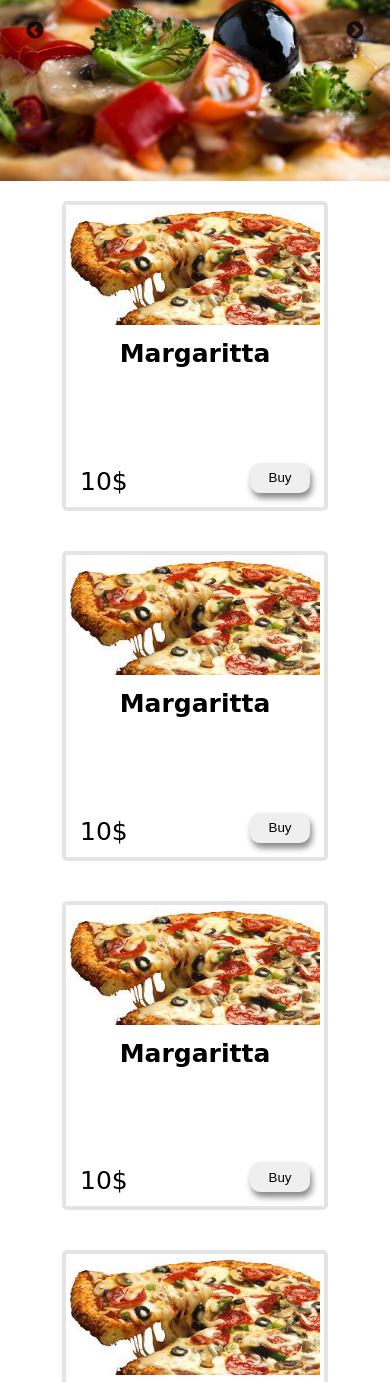
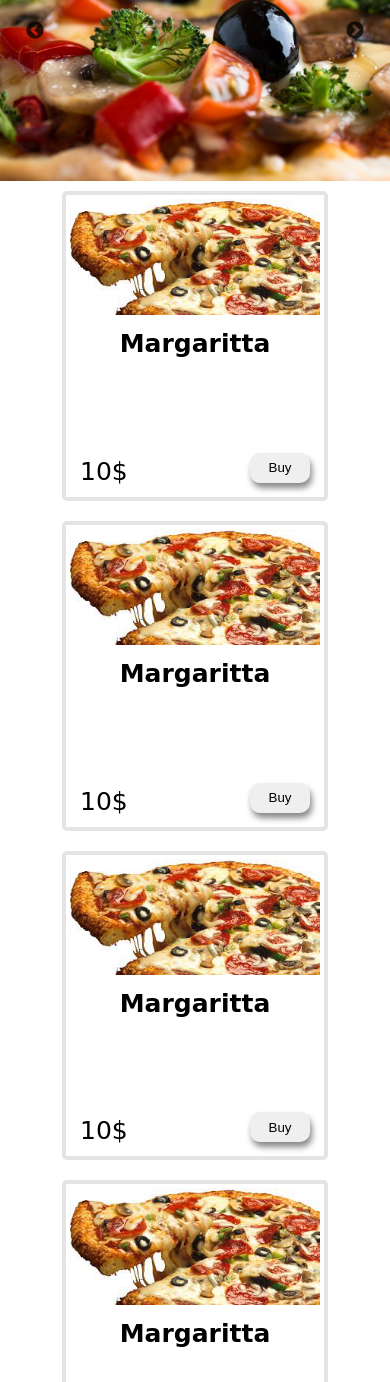
Before and after one commit to ValikNovikov/pizza, a website: page index.html in a window 390 px wide. Shown: the part 199-1581 px from the top of the page. Drawn offline with Linux system fonts and the light colour scheme; files that its build step writes are made by us from their sources; a web font is replaced by a local one.

Commit message:
#3 remade with float

```diff
--- a/app/assets/styles/styles.css
+++ b/app/assets/styles/styles.css
@@ -152,18 +152,20 @@ p {
 }
 
 .dropdown li {
-    display: inherit;
     height: 40px;
     width: 200px;
     margin: 0;
     box-shadow: none;
     border-bottom: solid 0.5px;
+    display: table;
 }
 .dropdown li:last-child{
     border-bottom:none;
 }
 .dropdown li p {
     color: #000;
+    display: table-cell;
+    vertical-align: middle;
 }
 
 .slicknav_menu {
@@ -217,8 +219,11 @@ p {
     display:none;
 }
 .mobile-dropdown{
-    padding: 20px;
+    padding: 20px 50px;
     display: none;
+}
+.mobile-dropdown li{
+    font-size: 20px;
 }
 /*Mobile Menu*/
 
@@ -243,7 +248,7 @@ p {
 .news {
     margin: 20px 20px 10px 10px;
     border: 5px solid #333;
-    width: 550px;
+    width: 30%;
     float: left;
 }
 
@@ -279,14 +284,9 @@ p {
 }
 
 .pizza {
-    width: 68%;
-    float: right;
-}
-
-.thumbnail {
     position: relative;
-    width: 250px;
-    margin: 25px;
+    width: 15%;
+    margin: 10px;
     padding: 4px;
     line-height: 1.5;
     background-color: #fff;
@@ -410,52 +410,29 @@ p {
 /* /Footer*/
 
 /*Media queries*/
-@media screen and (max-width: 1914px) {
-    .pizza{
-        width: 60%;
+@media screen and (max-width: 1700px) {
+    .news{
+      width: 40%;
     }
 }
-@media screen and (max-width: 1604px) {
+@media screen and (max-width: 1036px) {
+    .news{
+        width: 52%;
+    }
     .pizza{
-        text-align: center;
-    }
-}
-@media screen and (max-width: 1490px) {
-    .pizza{
-        width: 50%;
+        float: right;
     }
 }
 @media screen and (max-width: 1285px) {
     .header-menu li{
         margin: 0;
     }
-    .thumbnail{
-        margin: 20px 3px;
-        width: 200px;
-    }
-    .pizza{
-        width: 47%;
-    }
-    .news{
-        width:450px;
-    }
 }
+
 @media screen and (max-width: 970px) {
     .header-menu li{
         width: 130px;
     }
-
-    .news{
-        width: 385px;
-    }
-
-    .thumbnail{
-        width: 145px;
-    }
-
-    .pizza{
-        width:44%;
-  }
 }
 @media screen and (max-width: 768px) {
     .header-menu li{
@@ -464,14 +441,18 @@ p {
     .news{
        display: none;
     }
-    .pizza {
+    .container-pizza-news{
+        text-align: center
+    }
+    .pizza-blocks{
         width: 100%;
         text-align: center;
         float: none;
         margin: 0;
     }
-    .thumbnail{
+    .pizza{
         width: 300px;
+        float: none;
     }
     .header-menu li{
         margin: 0;
@@ -513,7 +494,7 @@ p {
         float: none;
         margin: 0;
     }
-    .thumbnail{
+    .pizza{
         width: 250px;
     }
     .header-logo{
--- a/index.html
+++ b/index.html
@@ -26,9 +26,9 @@
                 <li>
                     <a id="home-btn" onclick="showMobileDropDown()"  href="#">HOME</a>
                     <ul class="mobile-dropdown">
-                        <li><p>Pizza</p></li>
-                        <li><p>Pizza</p></li>
-                        <li><p>Pizza</p></li>
+                        <li>Pizza</li>
+                        <li>Pizza</li>
+                        <li>Pizza</li>
                     </ul>
                 </li>
                 <li><a onclick="closeNav()" href="#">NEWS</a></li>
@@ -108,11 +108,9 @@
 
             </aside>
 
-            <div class="pizza">
 
-                <div class="container-pizza">
 
-                    <div class="thumbnail">
+                    <div class="pizza">
 
                         <div class="thumb">
                             <img class="img-responsive" alt="300x200" src="./app/assets/images/pizza.png">
@@ -121,14 +119,15 @@
                         <div class="caption">
                             <h3>Margaritta</h3>
 
-                            <p class="pizza-price">
+                            <div class="pizza-price">
                                 <span>10$</span>
                                 <button>Buy</button>
-                            </p>
+                            </div>
 
                         </div>
                     </div>
-                    <div class="thumbnail">
+
+                    <div class="pizza">
                         <div class="thumb">
                             <img class="img-responsive" alt="300x200" src="./app/assets/images/pizza.png">
                         </div>
@@ -143,7 +142,7 @@
 
                         </div>
                     </div>
-                    <div class="thumbnail">
+                    <div class="pizza">
                         <div class="thumb">
                             <img class="img-responsive" alt="300x200" src="./app/assets/images/pizza.png">
                         </div>
@@ -158,7 +157,7 @@
 
                         </div>
                     </div>
-                    <div class="thumbnail">
+                    <div class="pizza">
                         <div class="thumb">
                             <img class="img-responsive" alt="300x200" src="./app/assets/images/pizza.png">
                         </div>
@@ -173,10 +172,7 @@
 
                         </div>
                     </div>
-                </div>
             </div>
-        </div>
-
     </div>
     <div class="footer">
 
```
